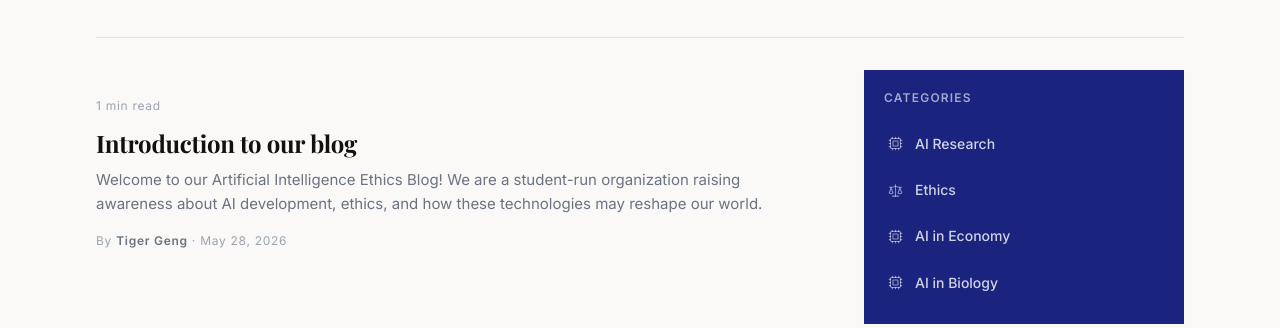
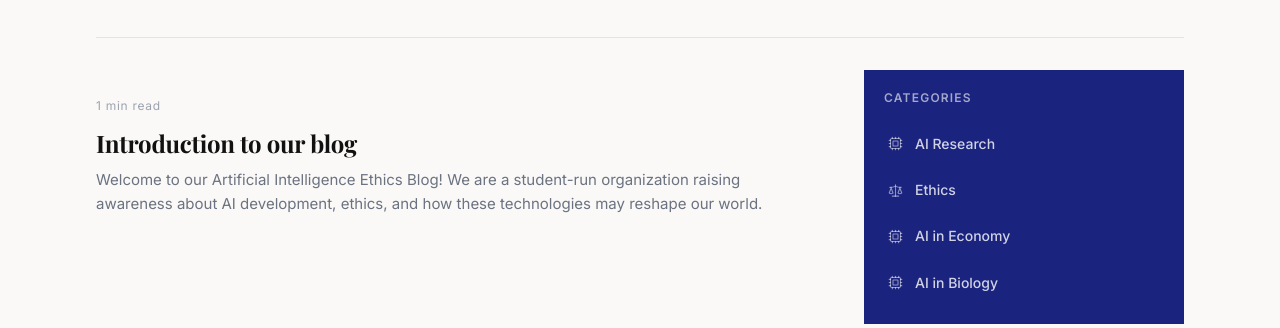
Before and after one commit to ztg981/ai-ethics-blog, a Next.js app: page / in a window 1280 px wide. Shown: the part 418-746 px from the top of the page. Built offline with nearby package versions, Linux system fonts and the light colour scheme.

Commit message:
Hide intro card metadata

```diff
--- a/components/homepage/ArticleCard.tsx
+++ b/components/homepage/ArticleCard.tsx
@@ -47,6 +47,7 @@ export default function ArticleCard({ article, variant = "default" }: ArticleCar
         {article.excerpt}
       </p>
 
+      {!isBlogIntro && (
         <p className="font-sans text-label-sm text-subtle">
           By{" "}
           <span className="font-semibold text-muted">{article.author.name}</span>
@@ -59,6 +60,7 @@ export default function ArticleCard({ article, variant = "default" }: ArticleCar
             })}
           </time>
         </p>
+      )}
     </article>
   );
 }
```
Lines whose indentation alone changed are shown as unchanged.
